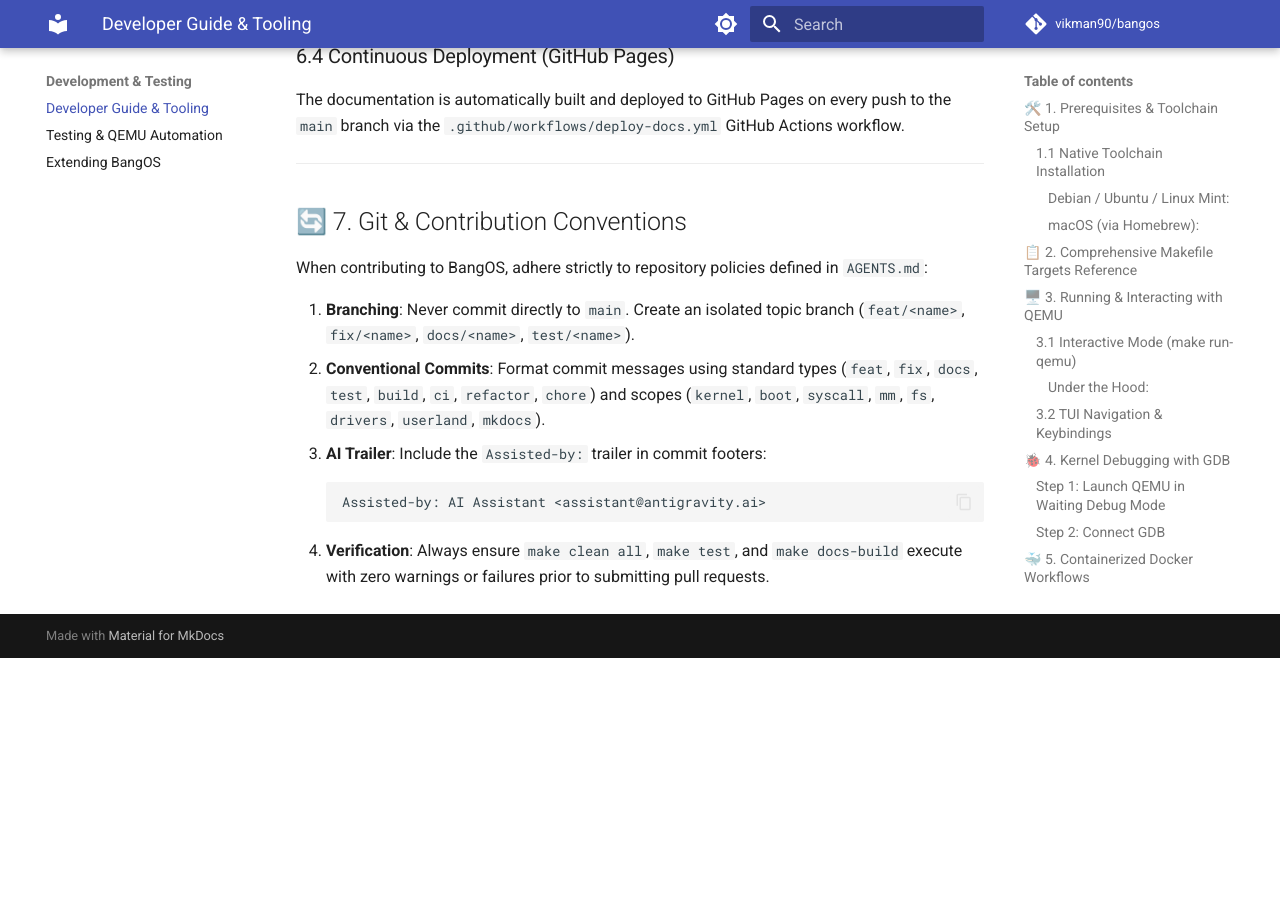
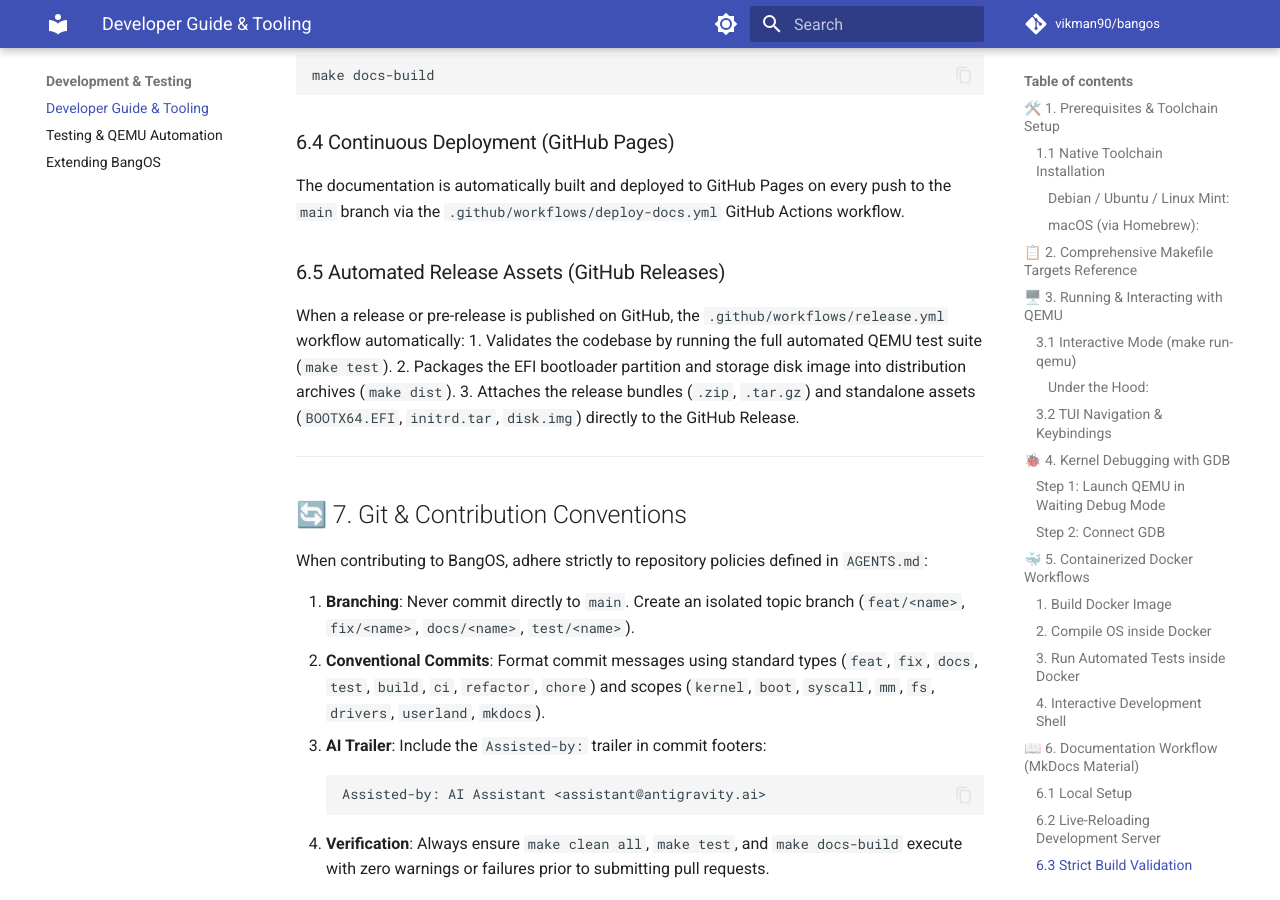
Before and after one commit to vikman90/bangos, an MkDocs documentation site: the page built from docs/17-build-system-and-tooling.md, in a window 1280 px wide and 900 px high, scrolled down 5860 px. Built offline with MkDocs 1.6.1 and Material for MkDocs 9.7.7, drawn with Linux system fonts in a browser that asks for light colours; comment, search, counter and statistics services are not loaded; before the commit the page ends 6518 px from its top, so only the background shows below that; some of the changed text lies outside the part shown.

Commit message:
docs(build): document release assets workflow and make dist target
Update Makefile reference table and Developer Guide with the new make dist packaging target and explain the automated GitHub Actions release assets pipeline.

Assisted-by: AI Assistant <assistant@antigravity.ai>

```diff
--- a/docs/17-build-system-and-tooling.md
+++ b/docs/17-build-system-and-tooling.md
@@ -45,6 +45,7 @@
 | **`all`** *(default)* | `make all` | Compiles userland binaries, builds `initrd.tar`, generates `disk.img` (ext2), compiles the EFI kernel (`BOOTX64.EFI`), and populates the FAT32 ESP directory. |
 | **`esp`** | `make esp` | Compiles userland executables and packages the EFI bootloader binary at `build/esp/EFI/BOOT/BOOTX64.EFI` alongside `build/esp/initrd.tar`. |
 | **`userland`** | `make userland` | Builds all Ring 3 C applications in `userland/src/` statically using `musl-gcc` and bundles them into the USTAR `initrd.tar` ramdisk archive. |
+| **`dist`** | `make dist` | Compiles all targets and packages compressed release archives (`bangos-<version>-x86_64.zip` and `.tar.gz`) containing the ESP partition and `disk.img`. |
 | **`run-qemu`** | `make run-qemu` | Launches QEMU interactively in headless serial mode with OVMF UEFI firmware, the ext2 secondary disk (`disk.img`), and VirtIO-Net networking. |
 | **`test`** | `make test` | Executes the automated end-to-end Python test runner (`scripts/test_runner.py`) asserting 100% test pass rates across Ring 0 and Ring 3 suites. |
 | **`clean`** | `make clean` | Wipes the `build/` directory and removes all intermediate object files and staging trees. |
@@ -225,6 +226,13 @@
 
 The documentation is automatically built and deployed to GitHub Pages on every push to the `main` branch via the `.github/workflows/deploy-docs.yml` GitHub Actions workflow.
 
+### 6.5 Automated Release Assets (GitHub Releases)
+
+When a release or pre-release is published on GitHub, the `.github/workflows/release.yml` workflow automatically:
+1. Validates the codebase by running the full automated QEMU test suite (`make test`).
+2. Packages the EFI bootloader partition and storage disk image into distribution archives (`make dist`).
+3. Attaches the release bundles (`.zip`, `.tar.gz`) and standalone assets (`BOOTX64.EFI`, `initrd.tar`, `disk.img`) directly to the GitHub Release.
+
 ---
 
 ## 🔄 7. Git & Contribution Conventions
```
Also changed, not shown: README.md (+7 -0 lines).
